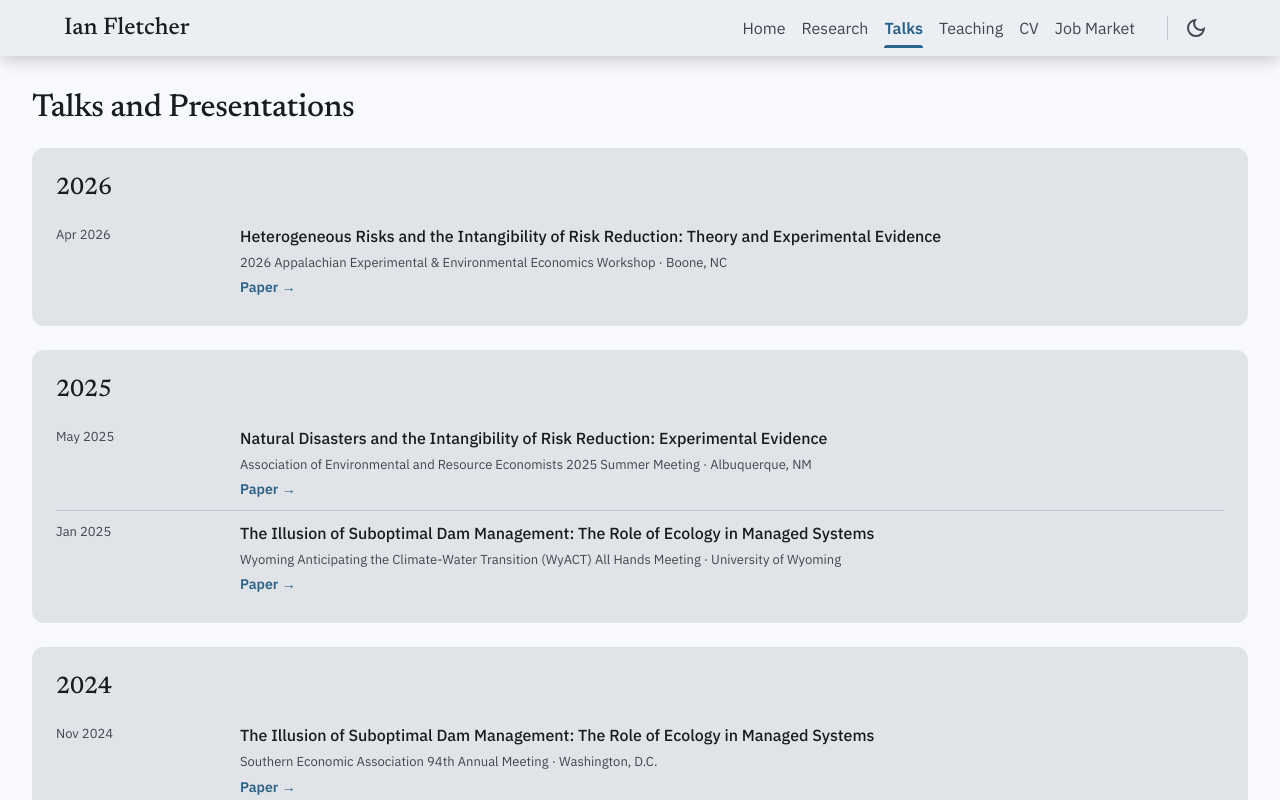
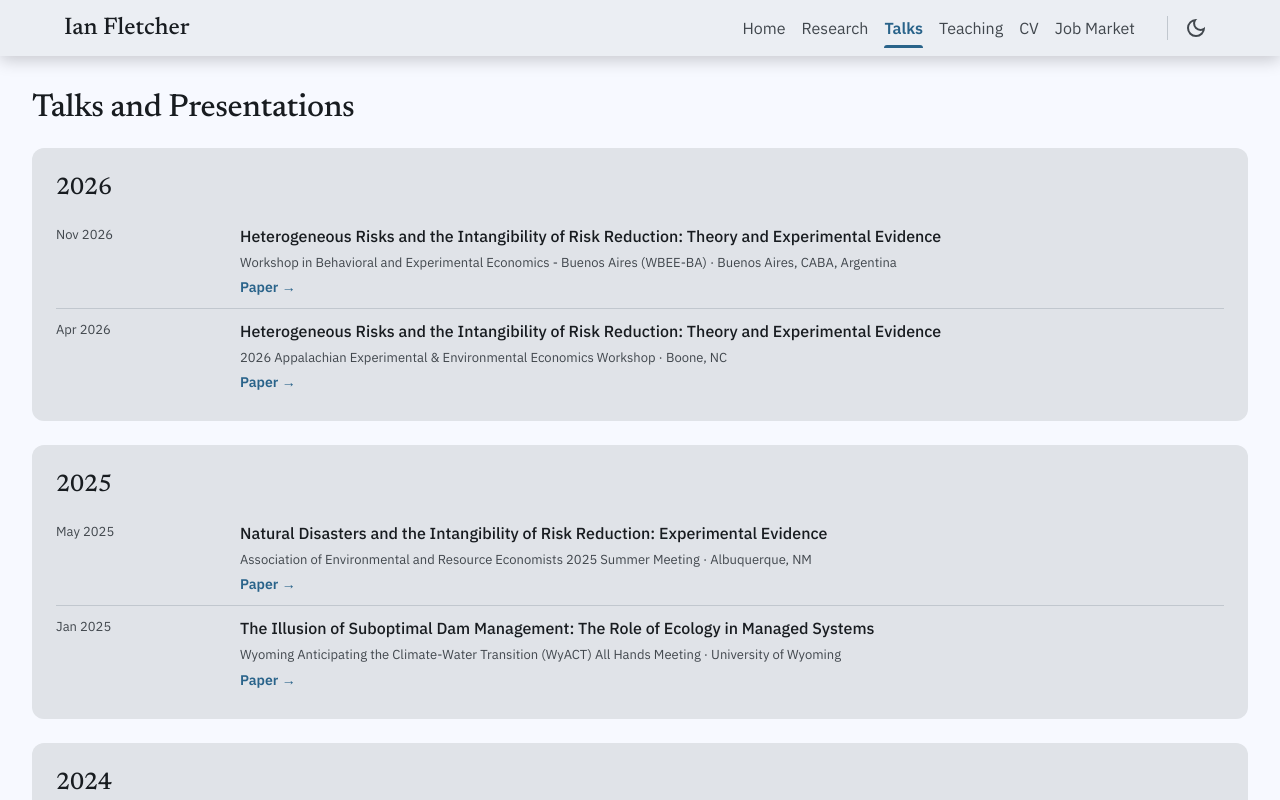
Before and after one commit to fletcherian/fletcherian.github.io, a Next.js app: page /talks in a window 1280 px wide. Shown: the top 800 px of the page. Built offline with nearby package versions, Linux system fonts and the light colour scheme.

Commit message:
Add new talk entry for November 2026

```diff
--- a/content.js
+++ b/content.js
@@ -184,6 +184,7 @@ const content = {
   // ── Talks ────────────────────────────────────────────────────────────────
   // Newest first. paper (optional) is a paper slug above; it links the talk to that paper.
   talks: [
+    { date: '2026-11-09', title: 'Heterogeneous Risks and the Intangibility of Risk Reduction: Theory and Experimental Evidence', venue: 'Workshop in Behavioral and Experimental Economics - Buenos Aires (WBEE-BA)', location: 'Buenos Aires, CABA, Argentina', paper: 'intang-risk-hetrisk' },
     { date: '2026-04-25', title: 'Heterogeneous Risks and the Intangibility of Risk Reduction: Theory and Experimental Evidence', venue: '2026 Appalachian Experimental & Environmental Economics Workshop', location: 'Boone, NC', paper: 'intang-risk-hetrisk' },
     { date: '2025-05-29', title: 'Natural Disasters and the Intangibility of Risk Reduction: Experimental Evidence', venue: 'Association of Environmental and Resource Economists 2025 Summer Meeting', location: 'Albuquerque, NM', paper: 'intang-risk-group' },
     { date: '2025-01-24', title: 'The Illusion of Suboptimal Dam Management: The Role of Ecology in Managed Systems', venue: 'Wyoming Anticipating the Climate-Water Transition (WyACT) All Hands Meeting', location: 'University of Wyoming', paper: 'dams' },
```
